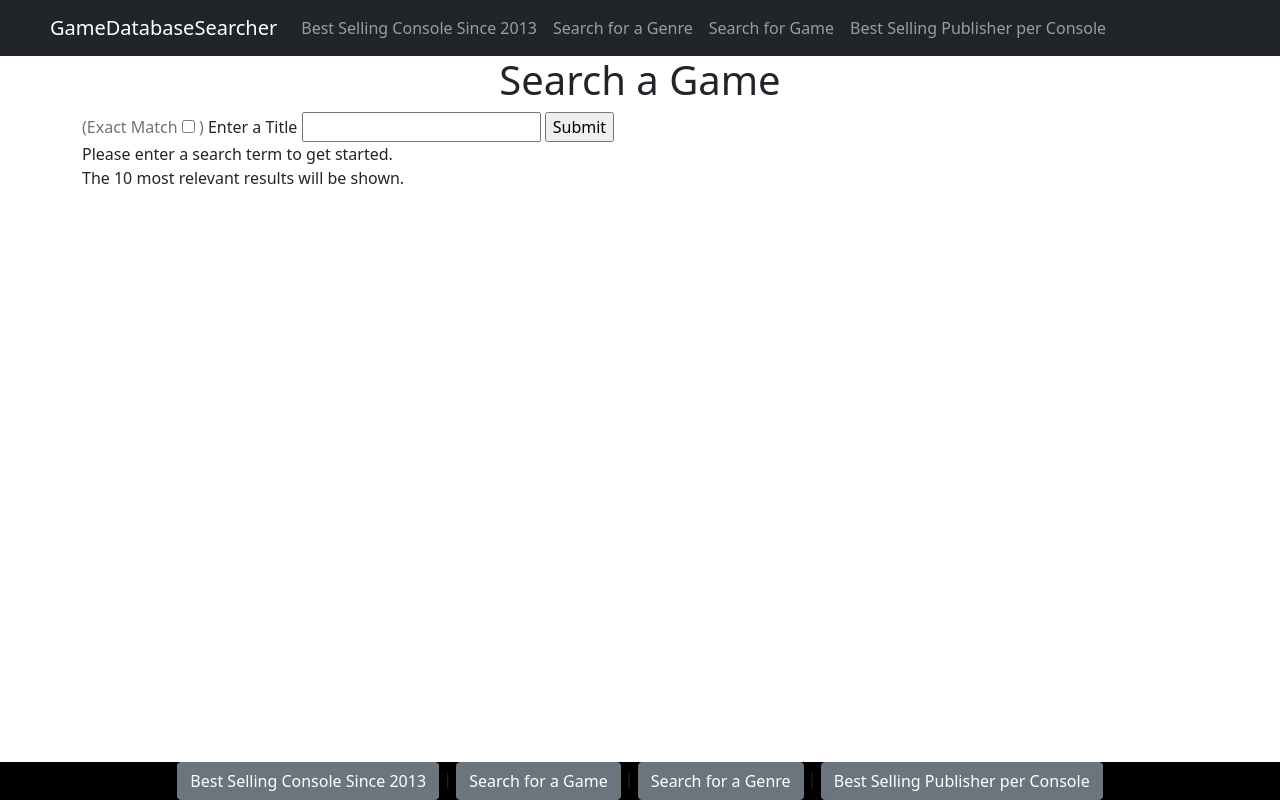
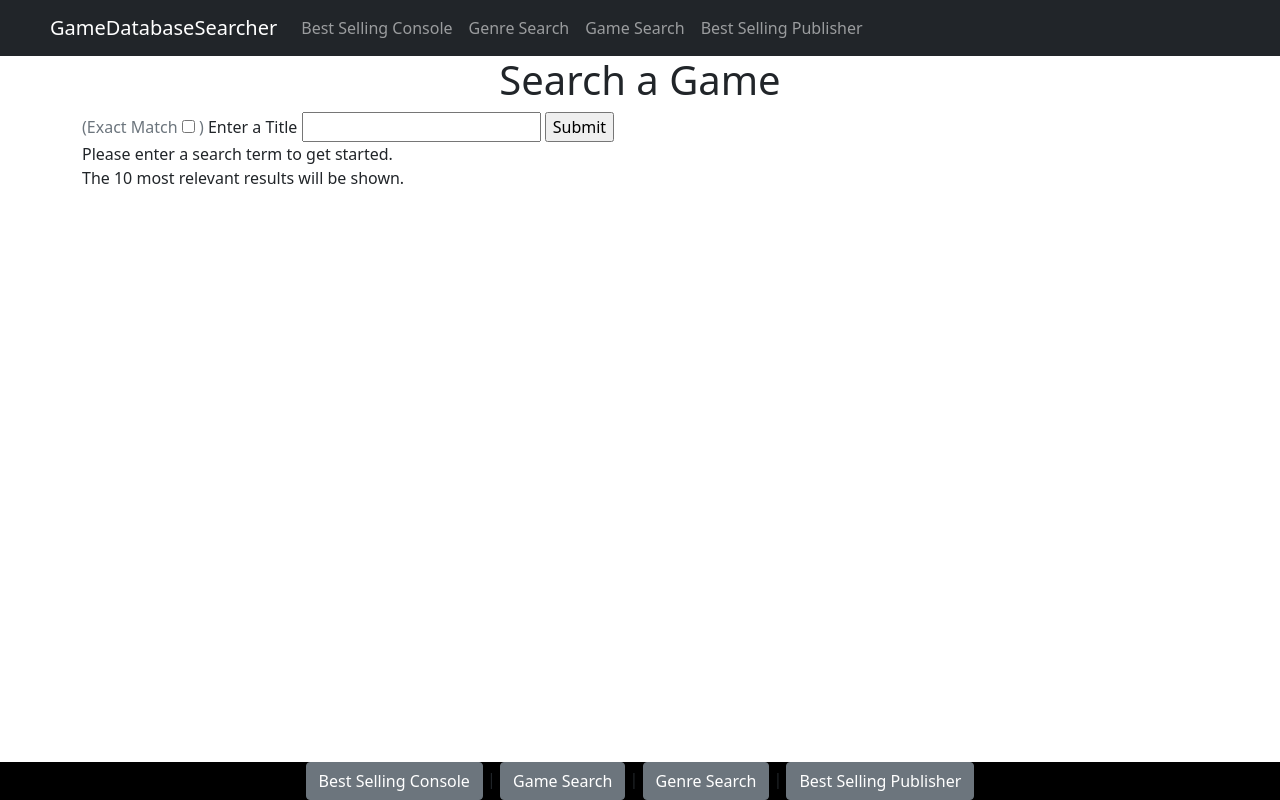
Before and after one commit to jacob-s-werner/DataTracker_gproj, a Flask app: page /game in a window 1280 px wide. Run offline with Flask 2, Linux system fonts and the light colour scheme; some libraries are stand-ins or nearby versions.

Commit message:
Adds random_color_generator function to game.py; implements it in each method with a chart. Updates names of buttons on homepage and clarifys chart information.

```diff
--- a/datatracker/game.py
+++ b/datatracker/game.py
@@ -28,9 +28,8 @@ def best_selling_console():
         console_list.append((sales_per_console[console], console))
 
     console_list.sort(key = lambda x: -x[0])
-    random_colors = []
-    for i in range(5):
-        random_colors.append((random.randint(0, 255), random.randint(0, 255), random.randint(0, 255)))
+    random_colors = random_color_generator(5)
+
     message = f"Based on data after 2013, {console_list[0][1]} is the most popular console with {console_list[0][0]} Million games sold"
     return render_template('game/bestSellingConsole.html', message=message, display_list=console_list[:5], colors=random_colors)
 
@@ -70,6 +69,8 @@ def game_search():
                                 matches[gameTitle][0] = gameObj
                         else:
                             matches[gameTitle] = [gameObj, [(gameObj['platform'], gameObj['globalSales'])]]
+
+
             i = 0
             gameList = []
             for key in matches:
@@ -78,7 +79,13 @@ def game_search():
                 # Only up to 10
                 if i == 10:
                     break
-            return render_template('game/gameDetails.html', page_title=game_title, game_data=matches, game_list=gameList, post_data=True)
+
+            if len(gameList) == 1:
+                random_colors = random_color_generator(len(matches[gameList[0]][1]))
+            else:
+                random_colors = []
+
+            return render_template('game/gameDetails.html', page_title=game_title, game_data=matches, game_list=gameList, post_data=True, colors=random_colors)
     else:
         return render_template('game/gameDetails.html', page_title="Search a Game", game_data=None, game_list=None, post_data=False)
 
@@ -111,8 +118,11 @@ def genre_search():
                         else:
                             platformData[platform] = gameObj['globalSales']
             numSold = round(numSold, 3)
+
+            random_colors = random_color_generator(len(platformData))
+
             return render_template('game/genreSearch.html', page_title="Search Results", platform_data=platformData,\
-                                   page_year=game_year, num_sold=numSold, page_genre=game_genre, post_data=True)
+                                   page_year=game_year, num_sold=numSold, page_genre=game_genre, post_data=True, colors=random_colors)
     else:
         return render_template('game/genreSearch.html', page_title="Search a Genre", post_data=False)
 
@@ -148,4 +158,10 @@ def console_war_winner():
                 publisher_name = publisher
 
         results.append((platform, publisher_name, highest_sales))
-    return render_template('game/consoleWarWinner.html', page_title="Best Selling Publishers", game_data=results, colors=random_colors)
+    return render_template('game/consoleWarWinner.html', page_title="Best Selling Publisher per Console", game_data=results, colors=random_colors)
+
+def random_color_generator(end_range):
+    random_colors = []
+    for i in range(end_range):
+        random_colors.append((random.randint(0, 255), random.randint(0, 255), random.randint(0, 255)))
+    return random_colors
--- a/datatracker/templates/base.html
+++ b/datatracker/templates/base.html
@@ -13,16 +13,16 @@
         <a class="navbar-brand left-pad-50" href="{{ url_for('game.index') }}">GameDatabaseSearcher</a>
           <div class="collapse navbar-nav navbar-collapse" >
               <span class="nav-item active">
-                 <a class="nav-link" href="{{ url_for('game.best_selling_console') }}"> Best Selling Console Since 2013</a>
+                 <a class="nav-link" href="{{ url_for('game.best_selling_console') }}">Best Selling Console</a>
                  </span>
                 <span class="nav-item active">
-                    <a class="nav-link" href="{{ url_for('game.genre_search') }}"> Search for a Genre </a>
+                    <a class="nav-link" href="{{ url_for('game.genre_search') }}">Genre Search</a>
                 </span>
                 <span class="nav-item active">
-                    <a class="nav-link" href="{{ url_for('game.game_search') }}"> Search for Game</a>
+                    <a class="nav-link" href="{{ url_for('game.game_search') }}">Game Search</a>
                 </span>
                 <span class="nav-item active">
-                    <a class="nav-link" href="{{ url_for('game.console_war_winner') }}"> Best Selling Publisher per Console</a>
+                    <a class="nav-link" href="{{ url_for('game.console_war_winner') }}">Best Selling Publisher</a>
                 </span>
           </div>
         </nav>
@@ -38,10 +38,10 @@
     <br/><br/>
 <footer class="footer">
   <div class="container">
-    <a class="btn btn-secondary" href="{{ url_for('game.best_selling_console') }}"> Best Selling Console Since 2013</a> |
-        <a class="btn btn-secondary" href="{{ url_for('game.game_search') }}"> Search for a Game</a> |
-        <a class="btn btn-secondary" href="{{ url_for('game.genre_search') }}"> Search for a Genre </a> |
-        <a class="btn btn-secondary" href="{{ url_for('game.console_war_winner') }}"> Best Selling Publisher per Console</a>
+    <a class="btn btn-secondary" href="{{ url_for('game.best_selling_console') }}">Best Selling Console</a> |
+        <a class="btn btn-secondary" href="{{ url_for('game.game_search') }}">Game Search</a> |
+        <a class="btn btn-secondary" href="{{ url_for('game.genre_search') }}">Genre Search</a> |
+        <a class="btn btn-secondary" href="{{ url_for('game.console_war_winner') }}">Best Selling Publisher</a>
   </div>
 </footer>
 </body>
--- a/datatracker/templates/game/bestSellingConsole.html
+++ b/datatracker/templates/game/bestSellingConsole.html
@@ -25,7 +25,7 @@
     labels: gameLabels,
     datasets: [
       {
-        label: "Games Sold in Millions",
+        label: "Game Copies Sold (millions)",
         backgroundColor: [
           'rgb({{colors[0][0]}}, {{colors[0][1]}}, {{colors[0][2]}})',
           'rgb({{colors[1][0]}}, {{colors[1][1]}}, {{colors[1][2]}})',
--- a/datatracker/templates/game/consoleWarWinner.html
+++ b/datatracker/templates/game/consoleWarWinner.html
@@ -18,7 +18,7 @@ const labels = [
 const data = {
   labels: labels,
   datasets: [{
-    label: 'Game sale in millions',
+    label: "Game Copies Sold (millions)",
     backgroundColor: [
       {% for color in colors %}
       'rgb({{color[0]}}, {{color[1]}}, {{color[2]}})',
--- a/datatracker/templates/game/gameDetails.html
+++ b/datatracker/templates/game/gameDetails.html
@@ -39,7 +39,8 @@
     <div class="container">
         <canvas id="myChart"></canvas>
     </div>
-    <script>const labels = [
+    <script>
+        const labels = [
         {% for pair in game_data[game_list[0]][1] %}
         '{{pair[0]}}',
         {% endfor %}
@@ -47,8 +48,12 @@
       const data = {
         labels: labels,
         datasets: [{
-          label: 'Platform Copies Sold',
-          backgroundColor: 'rgb(255, 99, 132)',
+          label: 'Game Copies Sold (millions)',
+          backgroundColor: [
+          {% for i in range(0, colors|length) %}
+            'rgb({{colors[i][0]}}, {{colors[i][1]}}, {{colors[i][2]}})',
+          {% endfor %}
+          ],
           borderColor: 'rgb(255, 99, 132)',
           data: [
             {% for pair in game_data[game_list[0]][1] %}
```
Also changed, not shown: datatracker/templates/game/genreSearch.html (+7 -3 lines).
